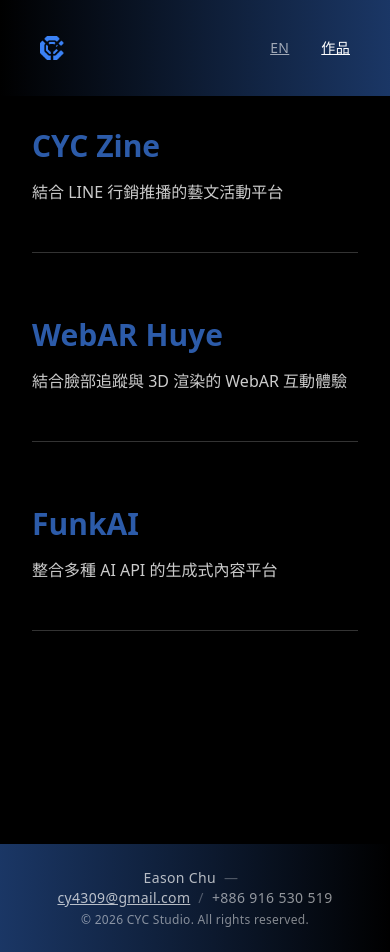
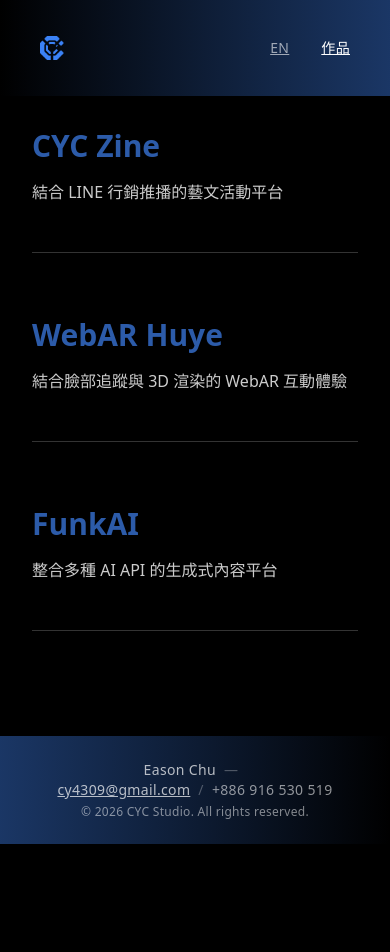
Before and after one commit to cy4309/cyc-studio, a Next.js app: page /works in a window 390 px wide. After the commit the page ends 844 px from the top, so only its background shows below. Built offline with nearby package versions, Linux system fonts and the light colour scheme.

Commit message:
refactor: restructure layout of WorksPage for improved responsiveness and footer positioning

```diff
--- a/src/app/works/page.tsx
+++ b/src/app/works/page.tsx
@@ -11,11 +11,10 @@
   const { t } = useI18n();
 
   return (
-    <>
+    <div className="h-dvh max-h-dvh flex flex-col">
       <Navigation />
-      <main className="min-h-dvh pt-32 px-8">
+      <main className="flex-1 min-h-0 overflow-y-auto pt-32 px-8 pb-8">
         <div className="max-w-6xl mx-auto">
-          {/* Container reveal with stagger */}
           <Reveal stagger={0.24} className="space-y-16">
             {works.map((work) => (
               <Reveal key={work.slug}>
@@ -32,7 +31,9 @@
           </Reveal>
         </div>
       </main>
-      <Footer />
-    </>
+      <div className="shrink-0">
+        <Footer />
+      </div>
+    </div>
   );
 }
```
